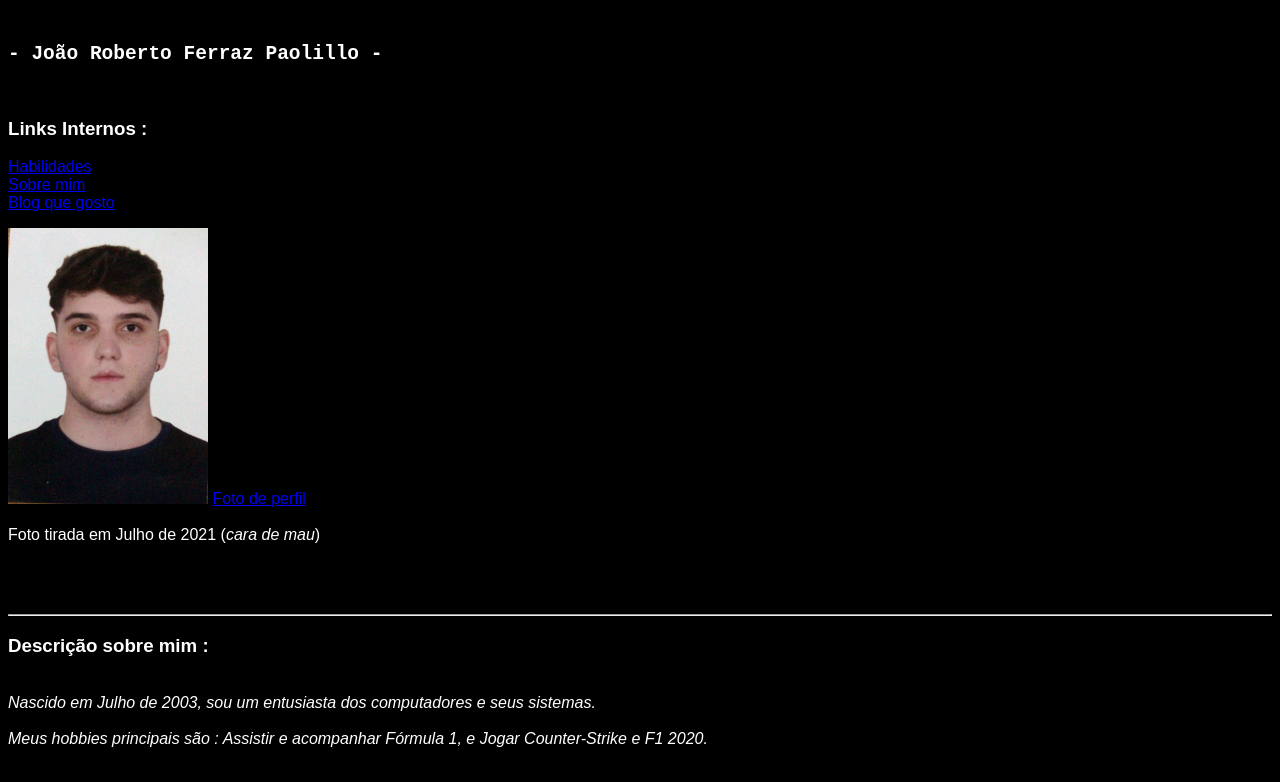
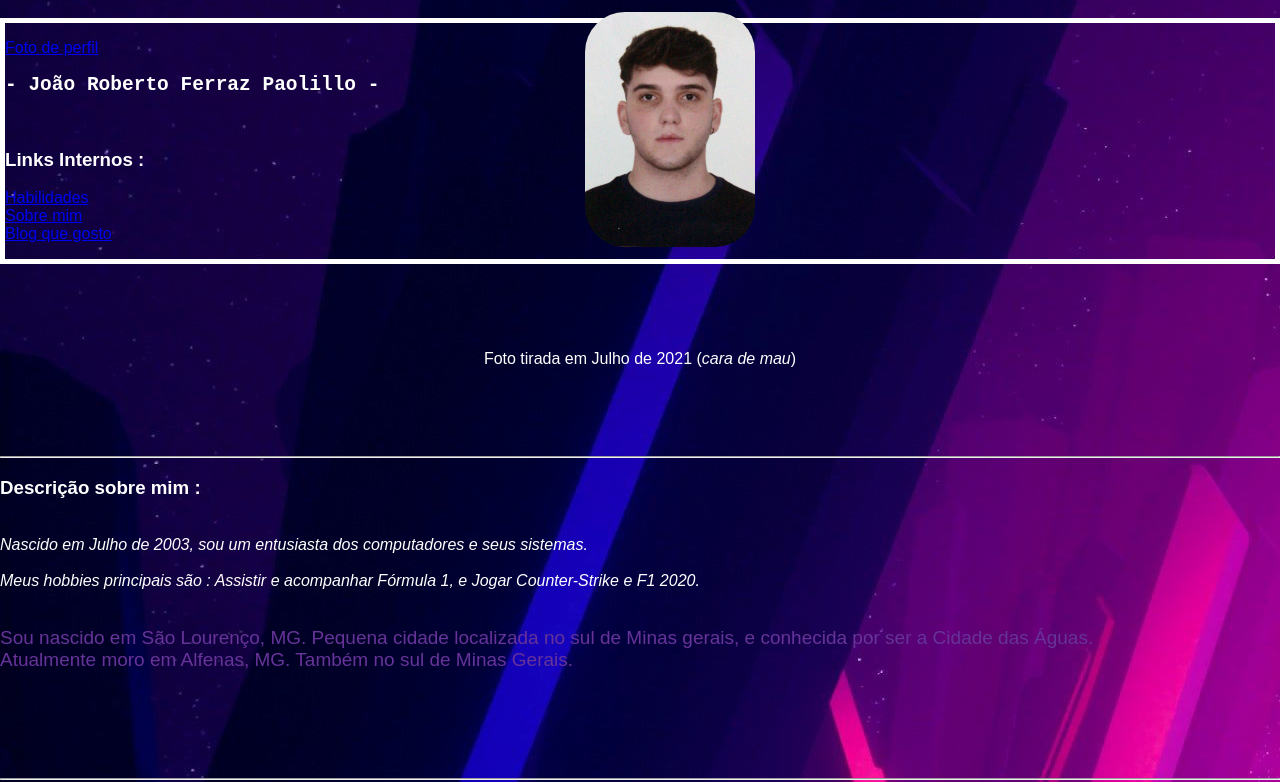
Before and after one commit to joaorfp/joaorfp.github.io, a plain HTML site: page index.html in a window 1280 px wide. Shown: the part 58-840 px from the top of the page. Drawn offline with Linux system fonts and the light colour scheme.

Commit message:
updates portfolio

```diff
--- a/index.html
+++ b/index.html
@@ -10,22 +10,29 @@
 <body>
     <h1>Portfólio Web</h1>
     <br>
-    <h2 id="name-font"> - João Roberto Ferraz Paolillo - </h2>
+    <img src="./fotinha.jpeg" id="foto-perfil">
+    <div class="div-photo">
+        <p>
+            <a href="./fotinha.jpeg" target="_blank">Foto de perfil</a>
+            <h2 id="name"> - João Roberto Ferraz Paolillo - </h2>
             <br>
             <h3>Links Internos :</h3>
-    <p>
             <a href="#Habilidades">Habilidades</a>
             <br>
             <a href="#sobre mim"> Sobre mim</a>
             <br>
             <a href="#Blog">Blog que gosto</a>
         </p>
+    </div>
+    <br>
     <p>
-        <img src="fotinha.jpeg" width="200px" alt="Foto de Perfil">
-        <a href="./fotinha.jpeg" target="_blank">Foto de perfil</a>
+    </p>
+    <p>
         <br>
         <br>
+        <div id="perfil">
             Foto tirada em Julho de 2021 (<em>cara de mau</em>)
+        </div>
         <br>
         <br>
         <br>
@@ -33,7 +40,7 @@
     </p>
     <hr>
     <h3>Descrição sobre mim :</h3>
-    <p id="description-font">
+    <p id="description">
         <br>
         Nascido em Julho de 2003, sou um entusiasta dos computadores e seus sistemas.<br>
         <br>
--- a/stylePortfolio.css
+++ b/stylePortfolio.css
@@ -1,12 +1,22 @@
 body {
   font-family: sans-serif;
   color: white;
-    background-color: black;
+  background-image: url(./wallpaperportfolio4k.jpg);
+  margin: 0px;
 }
-#name-font {
+.div-photo {
+  border: 5px solid white;
+  position: inherit;
+}
+/*.div-description {
+    border: 5px solid red;
+    text-align: left;
+}*/
+
+#name {
   font-family: monospace;
 }
-#description-font {
+#description {
   font-family: arial;
   font-style: italic;
 }
@@ -14,6 +24,15 @@ h1 {
   color: grey;
   text-align: center;
 }
+#foto-perfil {
+
+  width: 170px;
+  position: absolute;
+  top: 70px;
+  left: 585px;
+  border-radius: 40px;
+}
+
 #towns {
   font-size: 19px;
   color: rebeccapurple;
@@ -38,3 +57,7 @@ h1 {
 .term-5 {
   font-size: 22px;
 }
+
+#perfil {
+  text-align: center;
+}
```
Also changed, not shown: wallpaperportfolio4k.jpg (added). Lines whose indentation alone changed are shown as unchanged.
